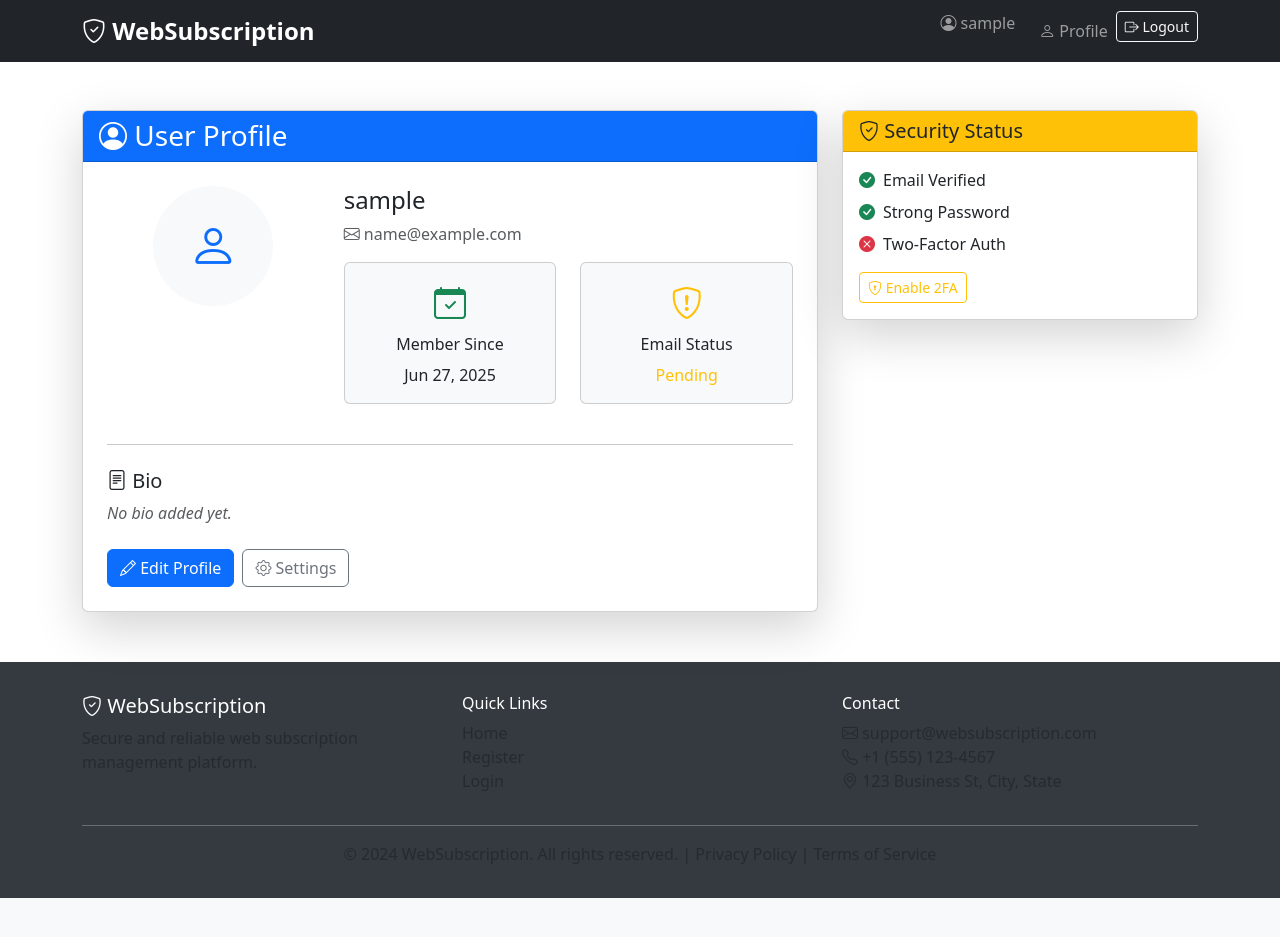
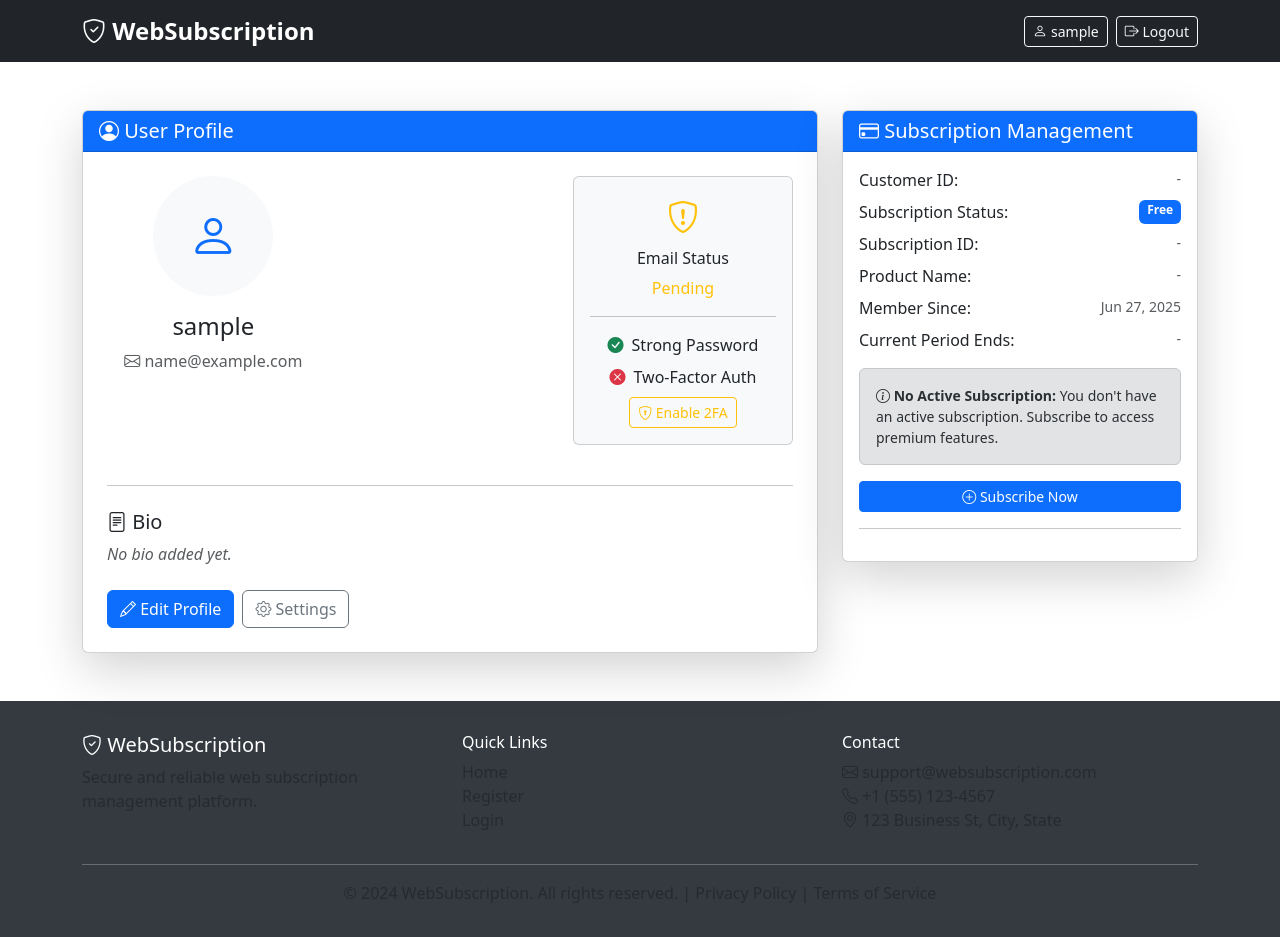
Before and after one commit to JesperEsbensen/websubscription, a Django app: page /profile/ in a window 1280 px wide. Before the commit the page ends 898 px from the top, so only its background shows below. Run offline with Django 5.2, Linux system fonts and the light colour scheme; the visitor is signed in with stand-in values (Sample User, id 1).

Commit message:
Moved and aligned boxes and login buttons.

```diff
--- a/website/accounts/templates/accounts/profile.html
+++ b/website/accounts/templates/accounts/profile.html
@@ -8,9 +8,9 @@
         <div class="col-lg-8">
             <div class="card shadow-lg">
                 <div class="card-header bg-primary text-white">
-                    <h3 class="mb-0">
+                    <h5 class="mb-0">
                         <i class="bi bi-person-circle"></i> User Profile
-                    </h3>
+                    </h5>
                 </div>
                 <div class="card-body p-4">
                     <div class="row">
@@ -18,26 +18,15 @@
                             <div class="bg-light rounded-circle d-inline-flex align-items-center justify-content-center" style="width: 120px; height: 120px;">
                                 <i class="bi bi-person text-primary" style="font-size: 3rem;"></i>
                             </div>
-                        </div>
-                        <div class="col-md-8">
-                            <h4>{{ profile.user.username }}</h4>
+                            <h4 class="mt-3">{{ profile.user.username }}</h4>
                             <p class="text-muted mb-3">
                                 <i class="bi bi-envelope"></i> {{ profile.user.email }}
                             </p>
-
-                            <div class="row">
-                                <div class="col-sm-6 mb-3">
-                                    <div class="card bg-light">
-                                        <div class="card-body text-center">
-                                            <i class="bi bi-calendar-check text-success" style="font-size: 2rem;"></i>
-                                            <h6 class="mt-2">Member Since</h6>
-                                            <p class="mb-0">{{ profile.user.date_joined|date:"M d, Y" }}</p>
                         </div>
-                                    </div>
-                                </div>
-                                <div class="col-sm-6 mb-3">
-                                    <div class="card bg-light">
-                                        <div class="card-body text-center">
+                        <div class="col-md-8">
+                            <div class="d-flex justify-content-end mb-3">
+                                <div class="card bg-light" style="min-width: 220px;">
+                                    <div class="card-body text-center p-3">
                                         {% if profile.email_confirmed %}
                                             <i class="bi bi-shield-check text-success" style="font-size: 2rem;"></i>
                                             <h6 class="mt-2">Email Status</h6>
@@ -47,7 +36,18 @@
                                             <h6 class="mt-2">Email Status</h6>
                                             <p class="mb-0 text-warning">Pending</p>
                                         {% endif %}
+                                        <hr>
+                                        <div class="d-flex align-items-center mb-2 justify-content-center">
+                                            <i class="bi bi-check-circle-fill text-success me-2"></i>
+                                            <span>Strong Password</span>
                                         </div>
+                                        <div class="d-flex align-items-center justify-content-center">
+                                            <i class="bi bi-x-circle-fill text-danger me-2"></i>
+                                            <span>Two-Factor Auth</span>
+                                        </div>
+                                        <button class="btn btn-outline-warning btn-sm mt-2">
+                                            <i class="bi bi-shield-lock"></i> Enable 2FA
+                                        </button>
                                     </div>
                                 </div>
                             </div>
@@ -79,34 +79,6 @@
 
         <div class="col-lg-4">
             <div class="card shadow-lg">
-                <div class="card-header bg-warning text-dark">
-                    <h5 class="mb-0">
-                        <i class="bi bi-shield-check"></i> Security Status
-                    </h5>
-                </div>
-                <div class="card-body">
-                    <div class="mb-3">
-                        <div class="d-flex align-items-center mb-2">
-                            <i class="bi bi-check-circle-fill text-success me-2"></i>
-                            <span>Email Verified</span>
-                        </div>
-                        <div class="d-flex align-items-center mb-2">
-                            <i class="bi bi-check-circle-fill text-success me-2"></i>
-                            <span>Strong Password</span>
-                        </div>
-                        <div class="d-flex align-items-center">
-                            <i class="bi bi-x-circle-fill text-danger me-2"></i>
-                            <span>Two-Factor Auth</span>
-                        </div>
-                    </div>
-                    <button class="btn btn-outline-warning btn-sm">
-                        <i class="bi bi-shield-lock"></i> Enable 2FA
-                    </button>
-                </div>
-            </div>
-
-            {% if profile.stripe_customer_id %}
-            <div class="card shadow-lg mt-4">
                 <div class="card-header bg-primary text-white">
                     <h5 class="mb-0">
                         <i class="bi bi-credit-card"></i> Subscription Management
@@ -116,36 +88,35 @@
                     <div class="mb-3">
                         <div class="d-flex justify-content-between mb-2">
                             <span>Customer ID:</span>
-                            <span class="text-muted small">{{ profile.stripe_customer_id }}</span>
+                            <span class="text-muted small">{{ profile.stripe_customer_id|default_if_none:"-" }}</span>
                         </div>
-                        {% if profile.subscription_status %}
                         <div class="d-flex justify-content-between mb-2">
                             <span>Subscription Status:</span>
-                            <span class="badge {% if profile.subscription_status == 'active' %}bg-success{% elif profile.subscription_status == 'canceled' %}bg-warning{% else %}bg-secondary{% endif %}">
-                                {{ profile.subscription_status|title }}
-                            </span>
+                            {% if profile.subscription_status == 'active' %}
+                                <span class="badge bg-success">{{ profile.subscription_status|title }}</span>
+                            {% elif profile.subscription_status == 'canceled' %}
+                                <span class="badge bg-warning">{{ profile.subscription_status|title }}</span>
+                            {% else %}
+                                <span class="badge bg-primary">Free</span>
+                            {% endif %}
                         </div>
-                        {% endif %}
-                        {% if profile.stripe_subscription_id %}
                         <div class="d-flex justify-content-between mb-2">
                             <span>Subscription ID:</span>
-                            <span class="text-muted small">{{ profile.stripe_subscription_id }}</span>
+                            <span class="text-muted small">{{ profile.stripe_subscription_id|default_if_none:"-" }}</span>
                         </div>
-                        {% endif %}
-                        {% if subscription_product_name %}
                         <div class="d-flex justify-content-between mb-2">
                             <span>Product Name:</span>
-                            <span class="text-muted small">{{ subscription_product_name }}</span>
+                            <span class="text-muted small">{{ subscription_product_name|default_if_none:"-" }}</span>
                         </div>
-                        {% endif %}
-                        {% if current_period_end %}
+                        <div class="d-flex justify-content-between mb-2">
+                            <span>Member Since:</span>
+                            <span class="text-muted small">{{ profile.user.date_joined|date:"M d, Y" }}</span>
+                        </div>
                         <div class="d-flex justify-content-between mb-2">
                             <span>Current Period Ends:</span>
-                            <span class="text-muted small">{{ current_period_end|stripe_timestamp_to_date }}</span>
+                            <span class="text-muted small">{% if current_period_end %}{{ current_period_end|stripe_timestamp_to_date }}{% else %}-{% endif %}</span>
                         </div>
-                        {% endif %}
                     </div>
-
                     {% if profile.subscription_status == 'active' %}
                     <div class="alert alert-info small mb-3">
                         <i class="bi bi-info-circle"></i>
@@ -187,12 +158,9 @@
                         <i class="bi bi-plus-circle"></i> Subscribe Now
                     </a>
                     {% endif %}
-
                     <hr class="my-3">
-
                 </div>
             </div>
-            {% endif %}
         </div>
     </div>
 </div>
--- a/website/accounts/templates/base.html
+++ b/website/accounts/templates/base.html
@@ -54,13 +54,8 @@
                 <ul class="navbar-nav ms-auto">
                     {% if user.is_authenticated %}
                         <li class="nav-item">
-                            <span class="navbar-text me-3">
-                                <i class="bi bi-person-circle"></i> {{ user.username }}
-                            </span>
-                        </li>
-                        <li class="nav-item">
-                            <a class="nav-link" href="{% url 'profile' %}">
-                                <i class="bi bi-person"></i> Profile
+                            <a class="btn btn-outline-light btn-sm d-flex align-items-center" href="{% url 'profile' %}" style="margin-right: 8px;">
+                                <i class="bi bi-person me-1"></i> {{ user.username }}
                             </a>
                         </li>
                         <li class="nav-item">
```
Also changed, not shown: website/accounts/templates/accounts/subscribe.html (+20 -6 lines). Lines whose indentation alone changed are shown as unchanged.
